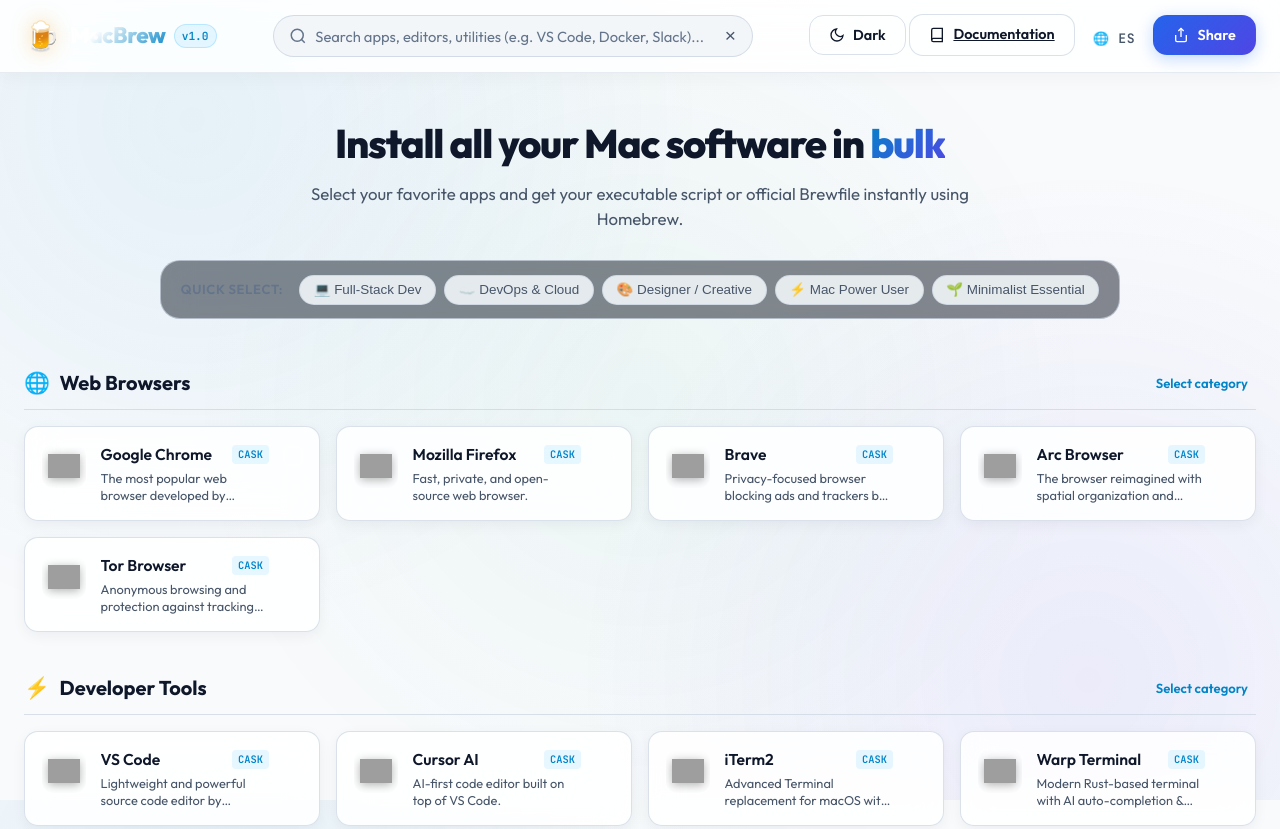
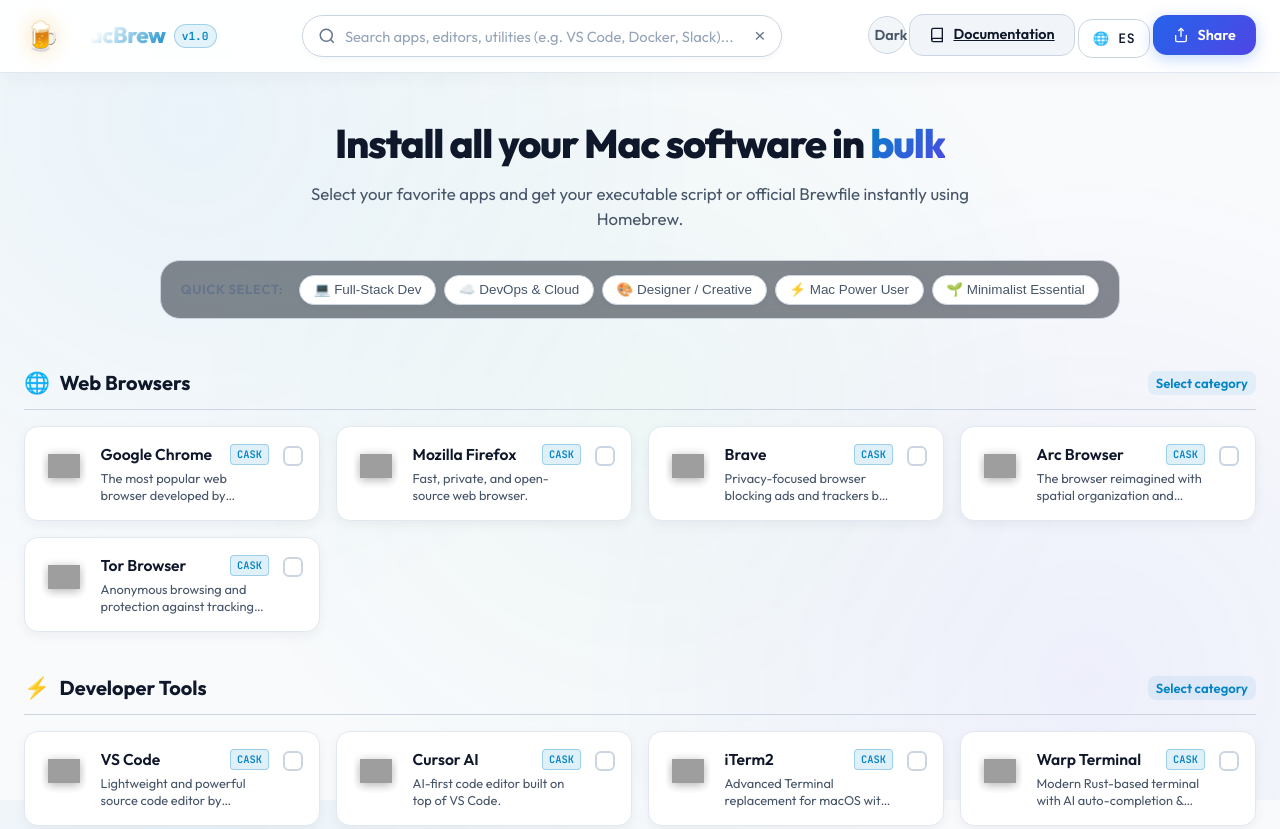
Before and after one commit to dvigo/macbrew, a plain HTML site: page index.html in a window 1280 px wide. Shown: the top 829 px of the page. Drawn offline with Linux system fonts and the light colour scheme; grey boxes are pictures that could not be loaded; a script that the page names is missing.

Commit message:
Refine Light Mode contrast, high-definition styling, and subtle icon-only theme toggle button

```diff
--- a/index.html
+++ b/index.html
@@ -10,6 +10,7 @@
   <link href="https://fonts.googleapis.com/css2?family=Outfit:wght@300;400;500;600;700;800&family=JetBrains+Mono:wght@400;500;600&display=swap" rel="stylesheet">
   <link rel="stylesheet" href="styles.css">
   <link rel="icon" type="image/svg+xml" href="favicon.svg">
+  <script src="js/theme.js"></script>
   <!-- Vercel Web Analytics (Cookie-Free) -->
   <script>window.va = window.va || function () { (window.vaq = window.vaq || []).push(arguments); };</script>
   <script defer src="/_vercel/insights/script.js"></script>
--- /dev/null
+++ b/js/theme.js
@@ -0,0 +1,51 @@
+// MacBrew Global Theme Switcher Helper (Dark / Light)
+
+(function () {
+  function getPreferredTheme() {
+    const saved = localStorage.getItem('macbrew-theme');
+    if (saved) return saved;
+    return window.matchMedia('(prefers-color-scheme: light)').matches ? 'light' : 'dark';
+  }
+
+  function applyTheme(theme) {
+    if (theme === 'light') {
+      document.documentElement.classList.add('light');
+      document.documentElement.classList.remove('dark');
+      document.body.classList.add('light');
+      localStorage.setItem('macbrew-theme', 'light');
+    } else {
+      document.documentElement.classList.remove('light');
+      document.documentElement.classList.add('dark');
+      document.body.classList.remove('light');
+      localStorage.setItem('macbrew-theme', 'dark');
+    }
+    updateButtons();
+  }
+
+  function updateButtons() {
+    const isLight = document.body.classList.contains('light');
+    const buttons = document.querySelectorAll('.theme-toggle-btn, #theme-toggle-btn');
+    buttons.forEach(btn => {
+      btn.innerHTML = isLight
+        ? `<svg width="18" height="18" viewBox="0 0 24 24" fill="none" stroke="currentColor" stroke-width="2" stroke-linecap="round" stroke-linejoin="round"><path d="M21 12.79A9 9 0 1 1 11.21 3 7 7 0 0 0 21 12.79z"/></svg>`
+        : `<svg width="18" height="18" viewBox="0 0 24 24" fill="none" stroke="currentColor" stroke-width="2" stroke-linecap="round" stroke-linejoin="round"><circle cx="12" cy="12" r="5"/><line x1="12" y1="1" x2="12" y2="3"/><line x1="12" y1="21" x2="12" y2="23"/><line x1="4.22" y1="4.22" x2="5.64" y2="5.64"/><line x1="18.36" y1="18.36" x2="19.78" y2="19.78"/><line x1="1" y1="12" x2="3" y2="12"/><line x1="21" y1="12" x2="23" y2="12"/><line x1="4.22" y1="19.78" x2="5.64" y2="18.36"/><line x1="18.36" y1="5.64" x2="19.78" y2="4.22"/></svg>`;
+      btn.setAttribute('aria-label', isLight ? 'Switch to Dark mode' : 'Switch to Light mode');
+      btn.setAttribute('title', isLight ? 'Switch to Dark mode' : 'Switch to Light mode');
+    });
+  }
+
+  // Apply immediately before DOM render to prevent flash
+  const initialTheme = getPreferredTheme();
+  applyTheme(initialTheme);
+
+  document.addEventListener('DOMContentLoaded', () => {
+    updateButtons();
+    document.addEventListener('click', (e) => {
+      const btn = e.target.closest('.theme-toggle-btn, #theme-toggle-btn');
+      if (btn) {
+        const isLight = document.body.classList.contains('light');
+        applyTheme(isLight ? 'dark' : 'light');
+      }
+    });
+  });
+})();
--- a/styles.css
+++ b/styles.css
@@ -1212,17 +1212,42 @@
 }
 
 /* ==========================================================================
-   Light Mode Theme Overrides
+   Subtle Theme Toggle Button
+   ========================================================================== */
+
+.theme-toggle-btn, #theme-toggle-btn {
+  width: 38px;
+  height: 38px;
+  padding: 0;
+  border-radius: var(--radius-full);
+  background: rgba(255, 255, 255, 0.06);
+  border: 1px solid var(--border-color);
+  color: var(--text-muted);
+  display: inline-flex;
+  align-items: center;
+  justify-content: center;
+  cursor: pointer;
+  transition: var(--transition-fast);
+}
+
+.theme-toggle-btn:hover, #theme-toggle-btn:hover {
+  background: rgba(255, 255, 255, 0.12);
+  color: var(--accent-cyan);
+  border-color: var(--accent-cyan);
+}
+
+/* ==========================================================================
+   Light Mode Theme Overrides & High Contrast Enhancements
    ========================================================================== */
 
 html.light, body.light, [data-theme="light"] {
   --bg-dark: #f8fafc;
-  --bg-card: rgba(255, 255, 255, 0.88);
-  --bg-card-hover: rgba(255, 255, 255, 0.98);
-  --bg-card-selected: rgba(240, 249, 255, 0.95);
+  --bg-card: #ffffff;
+  --bg-card-hover: #ffffff;
+  --bg-card-selected: #f0f9ff;
 
-  --border-color: rgba(203, 213, 225, 0.7);
-  --border-active: rgba(2, 132, 199, 0.6);
+  --border-color: #cbd5e1;
+  --border-active: #0284c7;
   --border-glow: rgba(2, 132, 199, 0.2);
 
   --accent-cyan: #0284c7;
@@ -1232,75 +1257,267 @@
   --accent-amber: #d97706;
 
   --text-main: #0f172a;
-  --text-muted: #475569;
+  --text-muted: #334155;
   --text-subtle: #64748b;
 
   --glass-backdrop: blur(16px) saturate(160%);
 }
 
 body.light {
-  background-color: var(--bg-dark);
-  color: var(--text-main);
+  background-color: #f8fafc;
+  color: #0f172a;
   background-image:
-    radial-gradient(circle at 15% 15%, rgba(2, 132, 199, 0.08) 0%, transparent 40%),
-    radial-gradient(circle at 85% 85%, rgba(79, 70, 229, 0.08) 0%, transparent 40%),
-    radial-gradient(circle at 50% 50%, rgba(5, 150, 105, 0.05) 0%, transparent 60%);
+    radial-gradient(circle at 15% 15%, rgba(2, 132, 199, 0.06) 0%, transparent 40%),
+    radial-gradient(circle at 85% 85%, rgba(79, 70, 229, 0.06) 0%, transparent 40%),
+    radial-gradient(circle at 50% 50%, rgba(5, 150, 105, 0.04) 0%, transparent 60%);
 }
 
 body.light .navbar {
-  background: rgba(255, 255, 255, 0.85);
-  border-bottom: 1px solid rgba(226, 232, 240, 0.8);
-  box-shadow: 0 4px 20px rgba(0, 0, 0, 0.04);
+  background: rgba(255, 255, 255, 0.92);
+  border-bottom: 1px solid #e2e8f0;
+  box-shadow: 0 4px 20px rgba(15, 23, 42, 0.04);
+}
+
+body.light .brand-name {
+  color: #0f172a;
+}
+
+body.light .brand-tag {
+  background: rgba(2, 132, 199, 0.1);
+  color: #0284c7;
+  border-color: rgba(2, 132, 199, 0.3);
+}
+
+body.light .theme-toggle-btn, body.light #theme-toggle-btn {
+  background: rgba(241, 245, 249, 0.9);
+  border-color: #cbd5e1;
+  color: #475569;
+}
+
+body.light .theme-toggle-btn:hover, body.light #theme-toggle-btn:hover {
+  background: #e2e8f0;
+  color: #0284c7;
+  border-color: #0284c7;
 }
 
 body.light .search-container input,
 body.light .callout-search-inline input,
 body.light .custom-input-group input {
-  background: rgba(241, 245, 249, 0.9);
-  border-color: rgba(203, 213, 225, 0.8);
+  background: #ffffff;
+  border-color: #cbd5e1;
+  color: #0f172a;
+  box-shadow: 0 2px 6px rgba(15, 23, 42, 0.04);
+}
+
+body.light .search-container input::placeholder,
+body.light .callout-search-inline input::placeholder,
+body.light .custom-input-group input::placeholder {
+  color: #94a3b8;
+}
+
+body.light .search-container input:focus,
+body.light .callout-search-inline input:focus,
+body.light .custom-input-group input:focus {
+  border-color: #0284c7;
+  box-shadow: 0 0 12px rgba(2, 132, 199, 0.25);
+}
+
+body.light .search-icon,
+body.light .clear-btn {
+  color: #64748b;
+}
+
+body.light .btn-secondary {
+  background: #f1f5f9;
+  color: #0f172a;
+  border-color: #cbd5e1;
+}
+
+body.light .btn-secondary:hover {
+  background: #e2e8f0;
+  border-color: #94a3b8;
+}
+
+body.light .btn-outline {
+  background: #ffffff;
+  color: #0f172a;
+  border-color: #cbd5e1;
+}
+
+body.light .btn-outline:hover {
+  background: #f8fafc;
+  border-color: #0284c7;
+  color: #0284c7;
+}
+
+body.light .hero-header h1 {
   color: #0f172a;
 }
 
+body.light .hero-header p {
+  color: #475569;
+}
+
+body.light .presets-label {
+  color: #64748b;
+}
+
+body.light .preset-pill {
+  background: #ffffff;
+  border-color: #cbd5e1;
+  color: #475569;
+  box-shadow: 0 2px 6px rgba(15, 23, 42, 0.04);
+}
+
+body.light .preset-pill:hover {
+  background: #f8fafc;
+  color: #0f172a;
+  border-color: #94a3b8;
+}
+
+body.light .preset-pill.active {
+  background: rgba(2, 132, 199, 0.1);
+  border-color: #0284c7;
+  color: #0284c7;
+  box-shadow: 0 4px 12px rgba(2, 132, 199, 0.15);
+}
+
+body.light .category-title {
+  color: #0f172a;
+}
+
+body.light .select-all-btn {
+  background: rgba(2, 132, 199, 0.08);
+  border-color: rgba(2, 132, 199, 0.3);
+  color: #0284c7;
+}
+
+body.light .select-all-btn:hover {
+  background: rgba(2, 132, 199, 0.16);
+}
+
 body.light .app-card {
-  box-shadow: 0 4px 14px rgba(15, 23, 42, 0.05);
+  background: #ffffff;
+  border: 1px solid #e2e8f0;
+  box-shadow: 0 4px 12px rgba(15, 23, 42, 0.05);
+}
+
+body.light .app-card:hover {
+  border-color: #0284c7;
+  box-shadow: 0 8px 24px rgba(2, 132, 199, 0.14);
 }
 
 body.light .app-card.selected {
-  border-color: var(--accent-cyan);
-  box-shadow: 0 4px 20px rgba(2, 132, 199, 0.18);
+  background: #f0f9ff;
+  border-color: #0284c7;
+  box-shadow: 0 6px 20px rgba(2, 132, 199, 0.18);
+}
+
+body.light .app-name {
+  color: #0f172a;
+}
+
+body.light .app-desc {
+  color: #475569;
+}
+
+body.light .app-type-badge.type-cask {
+  background: rgba(2, 132, 199, 0.12);
+  color: #0284c7;
+  border: 1px solid rgba(2, 132, 199, 0.3);
+}
+
+body.light .app-type-badge.type-formula {
+  background: rgba(5, 150, 105, 0.12);
+  color: #059669;
+  border: 1px solid rgba(5, 150, 105, 0.3);
+}
+
+body.light .checkbox-custom {
+  border-color: #cbd5e1;
+  background: #ffffff;
+}
+
+body.light .app-card.selected .checkbox-custom {
+  background: #0284c7;
+  border-color: #0284c7;
+  color: #ffffff;
 }
 
 body.light .modal-card,
 body.light .floating-bar-content,
-body.light .callout-glass-card {
-  background: rgba(255, 255, 255, 0.94);
-  border-color: rgba(226, 232, 240, 0.9);
+body.light .callout-glass-card,
+body.light .universal-search-card {
+  background: #ffffff;
+  border-color: #e2e8f0;
   box-shadow: 0 20px 40px rgba(15, 23, 42, 0.12);
 }
 
-body.light .preset-pill {
-  background: rgba(241, 245, 249, 0.9);
-  border-color: rgba(203, 213, 225, 0.8);
-  color: var(--text-muted);
+body.light .callout-text-group h3,
+body.light .universal-card-header h3 {
+  color: #0f172a;
 }
 
-body.light .preset-pill:hover {
-  background: rgba(226, 232, 240, 0.95);
-  color: var(--text-main);
+body.light .callout-text-group p,
+body.light .universal-card-header p {
+  color: #475569;
 }
 
-body.light .preset-pill.active {
-  background: rgba(2, 132, 199, 0.12);
-  border-color: var(--accent-cyan);
-  color: var(--accent-cyan);
+body.light #summary-title {
+  color: #0f172a;
+}
+
+body.light #summary-subtitle {
+  color: #475569;
+}
+
+body.light .modal-title {
+  color: #0f172a;
+}
+
+body.light .modal-subtitle {
+  color: #475569;
+}
+
+body.light .tab-btn {
+  color: #64748b;
+  border-color: transparent;
+}
+
+body.light .tab-btn:hover {
+  color: #0f172a;
+}
+
+body.light .tab-btn.active {
+  color: #0284c7;
+  border-bottom-color: #0284c7;
+  background: rgba(2, 132, 199, 0.08);
+}
+
+body.light .tab-desc {
+  color: #334155;
+}
+
+body.light .option-checkbox {
+  color: #334155;
 }
 
 body.light .code-box pre {
   background: #0f172a;
   color: #f8fafc;
+  border: 1px solid #1e293b;
 }
 
 body.light .app-footer {
   background: #f1f5f9;
   border-top: 1px solid #e2e8f0;
+  color: #475569;
 }
+
+body.light .footer-links a {
+  color: #475569;
+}
+
+body.light .footer-links a:hover {
+  color: #0284c7;
+}
```
Also changed, not shown: docs.html (+5 -0 lines), es/docs.html (+5 -0 lines), es/index.html (+1 -0 lines), es/privacy.html (+5 -0 lines), privacy.html (+5 -0 lines).
